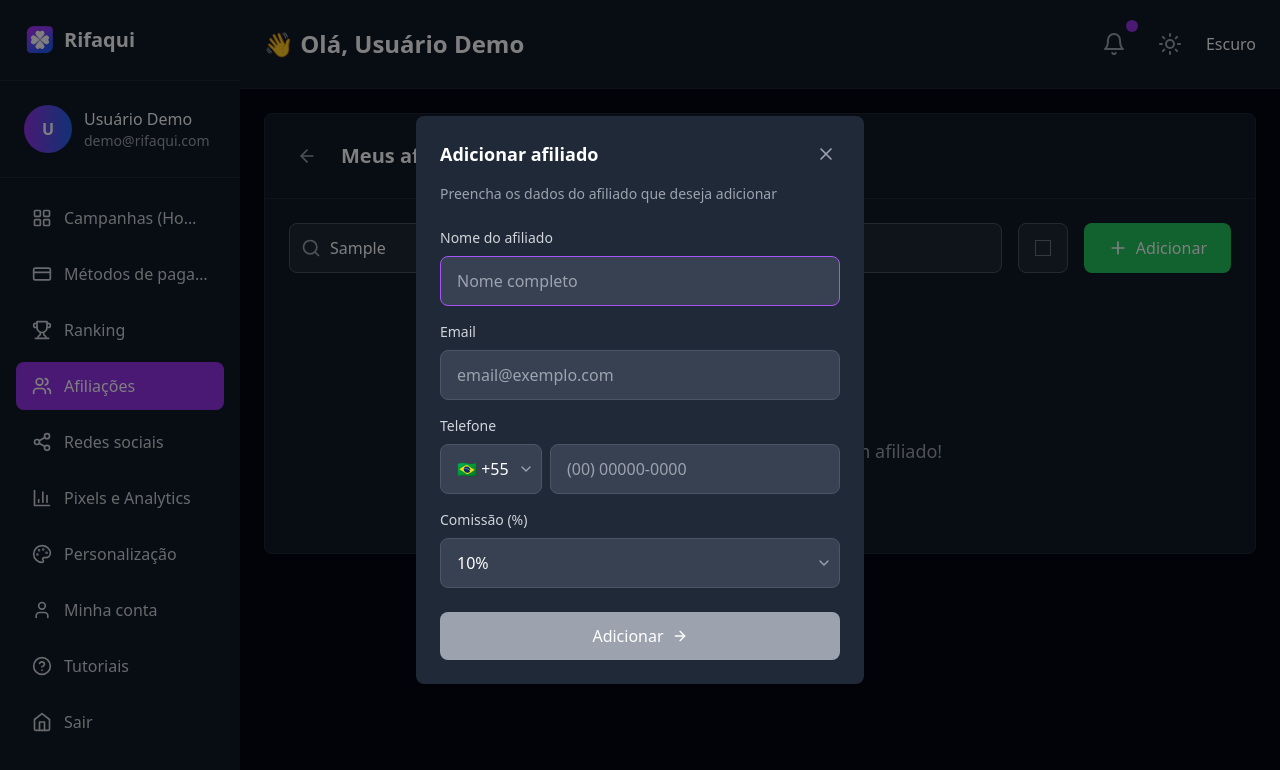
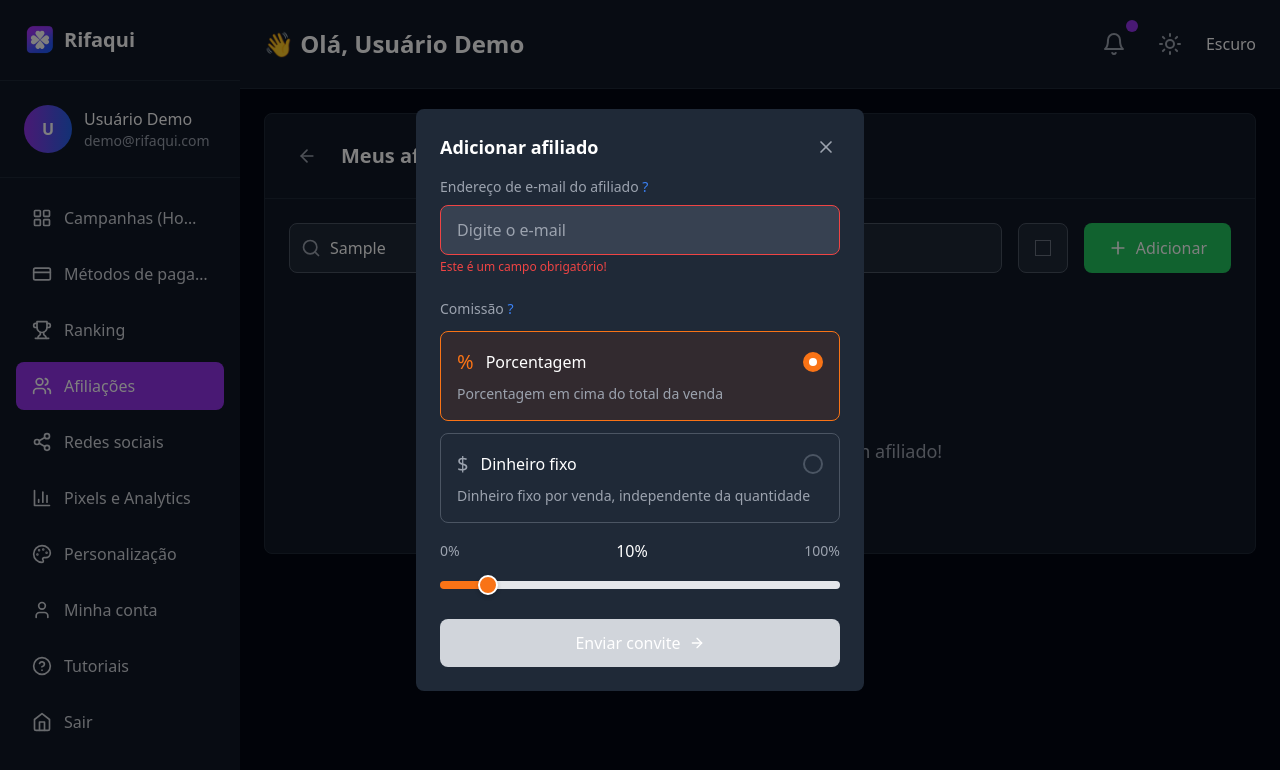
Before and after one commit to gilson954/sistema-rifa, a React (Vite) app: page /dashboard/affiliations/manage in a window 1280 px wide. Both pictures are taken after typing "Sample" into the empty fields and a click on the button "Adicionar". Shown: the top 770 px of the page. Built offline with nearby package versions, Linux system fonts and the light colour scheme.

Commit message:
Atualizar modal de afiliado conforme layout da imagem

```diff
--- a/src/pages/AffiliatesManagementPage.tsx
+++ b/src/pages/AffiliatesManagementPage.tsx
@@ -7,10 +7,9 @@ const AffiliatesManagementPage = () => {
   const [showAddModal, setShowAddModal] = useState(false);
   const [searchTerm, setSearchTerm] = useState('');
   const [newAffiliate, setNewAffiliate] = useState({
-    name: '',
     email: '',
-    phone: '',
-    commission: '10'
+    commissionType: 'percentage', // 'percentage' or 'fixed'
+    commissionValue: 10
   });
 
   const handleGoBack = () => {
@@ -26,21 +25,23 @@ const AffiliatesManagementPage = () => {
     console.log('Saving affiliate:', newAffiliate);
     setShowAddModal(false);
     setNewAffiliate({
-      name: '',
       email: '',
-      phone: '',
-      commission: '10'
+      commissionType: 'percentage',
+      commissionValue: 10
     });
   };
 
   const handleCloseModal = () => {
     setShowAddModal(false);
     setNewAffiliate({
-      name: '',
       email: '',
-      phone: '',
-      commission: '10'
+      commissionType: 'percentage',
+      commissionValue: 10
     });
+  };
+
+  const handleCommissionChange = (value: number) => {
+    setNewAffiliate({ ...newAffiliate, commissionValue: value });
   };
 
   return (
@@ -115,92 +116,147 @@ const AffiliatesManagementPage = () => {
               </button>
             </div>
 
-            <p className="text-sm text-gray-600 dark:text-gray-400 mb-6">
-              Preencha os dados do afiliado que deseja adicionar
-            </p>
-
-            <div className="space-y-4">
-              {/* Nome */}
+            <div className="space-y-6">
+              {/* Email Field */}
               <div>
-                <label className="block text-sm font-medium text-gray-700 dark:text-gray-300 mb-2">
-                  Nome do afiliado
-                </label>
-                <input
-                  type="text"
-                  value={newAffiliate.name}
-                  onChange={(e) => setNewAffiliate({ ...newAffiliate, name: e.target.value })}
-                  placeholder="Nome completo"
-                  className="w-full bg-white dark:bg-gray-700 border border-purple-500 rounded-lg px-4 py-3 text-gray-900 dark:text-white placeholder-gray-400 focus:outline-none focus:ring-2 focus:ring-purple-500 focus:border-transparent transition-colors duration-200"
-                />
-              </div>
-
-              {/* Email */}
-              <div>
-                <label className="block text-sm font-medium text-gray-700 dark:text-gray-300 mb-2">
-                  Email
+                <label className="block text-sm text-gray-600 dark:text-gray-400 mb-2">
+                  Endereço de e-mail do afiliado <span className="text-blue-500">?</span>
                 </label>
                 <input
                   type="email"
                   value={newAffiliate.email}
                   onChange={(e) => setNewAffiliate({ ...newAffiliate, email: e.target.value })}
-                  placeholder="email@exemplo.com"
-                  className="w-full bg-white dark:bg-gray-700 border border-gray-300 dark:border-gray-600 rounded-lg px-4 py-3 text-gray-900 dark:text-white placeholder-gray-400 focus:outline-none focus:ring-2 focus:ring-purple-500 focus:border-transparent transition-colors duration-200"
+                  placeholder="Digite o e-mail"
+                  className={`w-full bg-white dark:bg-gray-700 border rounded-lg px-4 py-3 text-gray-900 dark:text-white placeholder-gray-400 focus:outline-none focus:ring-2 focus:ring-orange-500 focus:border-transparent transition-colors duration-200 ${
+                    !newAffiliate.email.trim() ? 'border-red-500' : 'border-gray-300 dark:border-gray-600'
+                  }`}
                 />
+                {!newAffiliate.email.trim() && (
+                  <p className="text-red-500 text-xs mt-1">Este é um campo obrigatório!</p>
+                )}
               </div>
 
-              {/* Telefone */}
+              {/* Commission Type */}
               <div>
-                <label className="block text-sm font-medium text-gray-700 dark:text-gray-300 mb-2">
-                  Telefone
+                <label className="block text-sm text-gray-600 dark:text-gray-400 mb-3">
+                  Comissão <span className="text-blue-500">?</span>
                 </label>
-                <div className="flex space-x-2">
-                  <div className="relative">
-                    <select className="appearance-none bg-white dark:bg-gray-700 border border-gray-300 dark:border-gray-600 rounded-lg px-4 py-3 pr-8 text-gray-900 dark:text-white focus:outline-none focus:ring-2 focus:ring-purple-500 focus:border-transparent transition-colors duration-200">
-                      <option value="+55">🇧🇷 +55</option>
-                    </select>
-                    <ChevronDown className="absolute right-2 top-1/2 transform -translate-y-1/2 h-4 w-4 text-gray-400 pointer-events-none" />
+
+                {/* Percentage Option */}
+                <div
+                  onClick={() => setNewAffiliate({ ...newAffiliate, commissionType: 'percentage' })}
+                  className={`border rounded-lg p-4 mb-3 cursor-pointer transition-colors duration-200 ${
+                    newAffiliate.commissionType === 'percentage'
+                      ? 'border-orange-500 bg-orange-50 dark:bg-orange-900/20'
+                      : 'border-gray-300 dark:border-gray-600 hover:border-gray-400 dark:hover:border-gray-500'
+                  }`}
+                >
+                  <div className="flex items-center justify-between mb-2">
+                    <div className="flex items-center space-x-3">
+                      <div className="text-orange-500 text-xl">%</div>
+                      <span className="font-medium text-gray-900 dark:text-white">Porcentagem</span>
+                    </div>
+                    <div className={`w-5 h-5 rounded-full border-2 flex items-center justify-center ${
+                      newAffiliate.commissionType === 'percentage'
+                        ? 'border-orange-500 bg-orange-500'
+                        : 'border-gray-300 dark:border-gray-600'
+                    }`}>
+                      {newAffiliate.commissionType === 'percentage' && (
+                        <div className="w-2 h-2 bg-white rounded-full"></div>
+                      )}
+                    </div>
                   </div>
-                  <input
-                    type="text"
-                    value={newAffiliate.phone}
-                    onChange={(e) => setNewAffiliate({ ...newAffiliate, phone: e.target.value })}
-                    placeholder="(00) 00000-0000"
-                    className="flex-1 bg-white dark:bg-gray-700 border border-gray-300 dark:border-gray-600 rounded-lg px-4 py-3 text-gray-900 dark:text-white placeholder-gray-400 focus:outline-none focus:ring-2 focus:ring-purple-500 focus:border-transparent transition-colors duration-200"
-                  />
+                  <p className="text-sm text-gray-600 dark:text-gray-400">
+                    Porcentagem em cima do total da venda
+                  </p>
                 </div>
-              </div>
 
-              {/* Comissão */}
-              <div>
-                <label className="block text-sm font-medium text-gray-700 dark:text-gray-300 mb-2">
-                  Comissão (%)
-                </label>
-                <div className="relative">
-                  <select
-                    value={newAffiliate.commission}
-                    onChange={(e) => setNewAffiliate({ ...newAffiliate, commission: e.target.value })}
-                    className="w-full appearance-none bg-white dark:bg-gray-700 border border-gray-300 dark:border-gray-600 rounded-lg px-4 py-3 pr-8 text-gray-900 dark:text-white focus:outline-none focus:ring-2 focus:ring-purple-500 focus:border-transparent transition-colors duration-200"
-                  >
-                    <option value="5">5%</option>
-                    <option value="10">10%</option>
-                    <option value="15">15%</option>
-                    <option value="20">20%</option>
-                    <option value="25">25%</option>
-                    <option value="30">30%</option>
-                  </select>
-                  <ChevronDown className="absolute right-2 top-1/2 transform -translate-y-1/2 h-4 w-4 text-gray-400 pointer-events-none" />
+                {/* Fixed Amount Option */}
+                <div
+                  onClick={() => setNewAffiliate({ ...newAffiliate, commissionType: 'fixed' })}
+                  className={`border rounded-lg p-4 mb-4 cursor-pointer transition-colors duration-200 ${
+                    newAffiliate.commissionType === 'fixed'
+                      ? 'border-orange-500 bg-orange-50 dark:bg-orange-900/20'
+                      : 'border-gray-300 dark:border-gray-600 hover:border-gray-400 dark:hover:border-gray-500'
+                  }`}
+                >
+                  <div className="flex items-center justify-between mb-2">
+                    <div className="flex items-center space-x-3">
+                      <div className="text-gray-600 dark:text-gray-400 text-xl">$</div>
+                      <span className="font-medium text-gray-900 dark:text-white">Dinheiro fixo</span>
+                    </div>
+                    <div className={`w-5 h-5 rounded-full border-2 flex items-center justify-center ${
+                      newAffiliate.commissionType === 'fixed'
+                        ? 'border-orange-500 bg-orange-500'
+                        : 'border-gray-300 dark:border-gray-600'
+                    }`}>
+                      {newAffiliate.commissionType === 'fixed' && (
+                        <div className="w-2 h-2 bg-white rounded-full"></div>
+                      )}
+                    </div>
+                  </div>
+                  <p className="text-sm text-gray-600 dark:text-gray-400">
+                    Dinheiro fixo por venda, independente da quantidade
+                  </p>
                 </div>
+
+                {/* Percentage Slider */}
+                {newAffiliate.commissionType === 'percentage' && (
+                  <div className="mb-4">
+                    <div className="flex justify-between items-center mb-2">
+                      <span className="text-sm text-gray-600 dark:text-gray-400">0%</span>
+                      <span className="font-medium text-gray-900 dark:text-white">{newAffiliate.commissionValue}%</span>
+                      <span className="text-sm text-gray-600 dark:text-gray-400">100%</span>
+                    </div>
+                    <div className="relative">
+                      <input
+                        type="range"
+                        min="0"
+                        max="100"
+                        value={newAffiliate.commissionValue}
+                        onChange={(e) => handleCommissionChange(parseInt(e.target.value))}
+                        className="w-full h-2 bg-gray-200 dark:bg-gray-700 rounded-lg appearance-none cursor-pointer slider"
+                        style={{
+                          background: `linear-gradient(to right, #f97316 0%, #f97316 ${newAffiliate.commissionValue}%, #e5e7eb ${newAffiliate.commissionValue}%, #e5e7eb 100%)`
+                        }}
+                      />
+                    </div>
+                  </div>
+                )}
               </div>
             </div>
 
             <button
               onClick={handleSaveAffiliate}
-              disabled={!newAffiliate.name.trim() || !newAffiliate.email.trim()}
-              className="w-full bg-purple-600 hover:bg-purple-700 disabled:bg-gray-400 disabled:cursor-not-allowed text-white py-3 rounded-lg font-medium transition-colors duration-200 flex items-center justify-center space-x-2 mt-6"
+              disabled={!newAffiliate.email.trim()}
+              className="w-full bg-gray-400 hover:bg-gray-500 disabled:bg-gray-300 disabled:cursor-not-allowed text-white py-3 rounded-lg font-medium transition-colors duration-200 flex items-center justify-center space-x-2 mt-6"
             >
-              <span>Adicionar</span>
+              <span>Enviar convite</span>
               <ArrowRight className="h-4 w-4" />
             </button>
+
+            <style jsx>{`
+              .slider::-webkit-slider-thumb {
+                appearance: none;
+                height: 20px;
+                width: 20px;
+                border-radius: 50%;
+                background: #f97316;
+                cursor: pointer;
+                border: 2px solid #ffffff;
+                box-shadow: 0 2px 4px rgba(0, 0, 0, 0.2);
+              }
+
+              .slider::-moz-range-thumb {
+                height: 20px;
+                width: 20px;
+                border-radius: 50%;
+                background: #f97316;
+                cursor: pointer;
+                border: 2px solid #ffffff;
+                box-shadow: 0 2px 4px rgba(0, 0, 0, 0.2);
+              }
+            `}</style>
           </div>
         </div>
       )}
```
